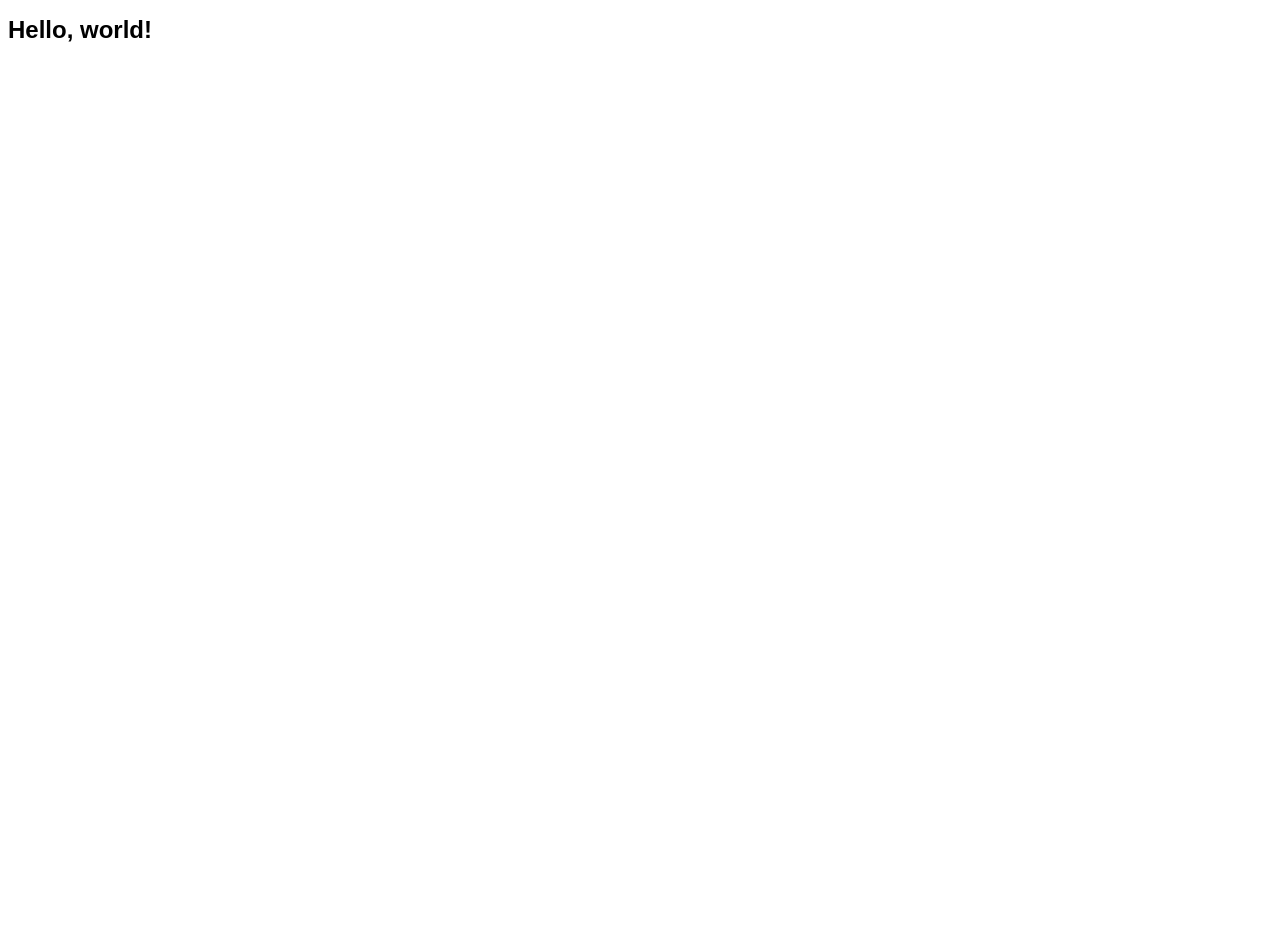
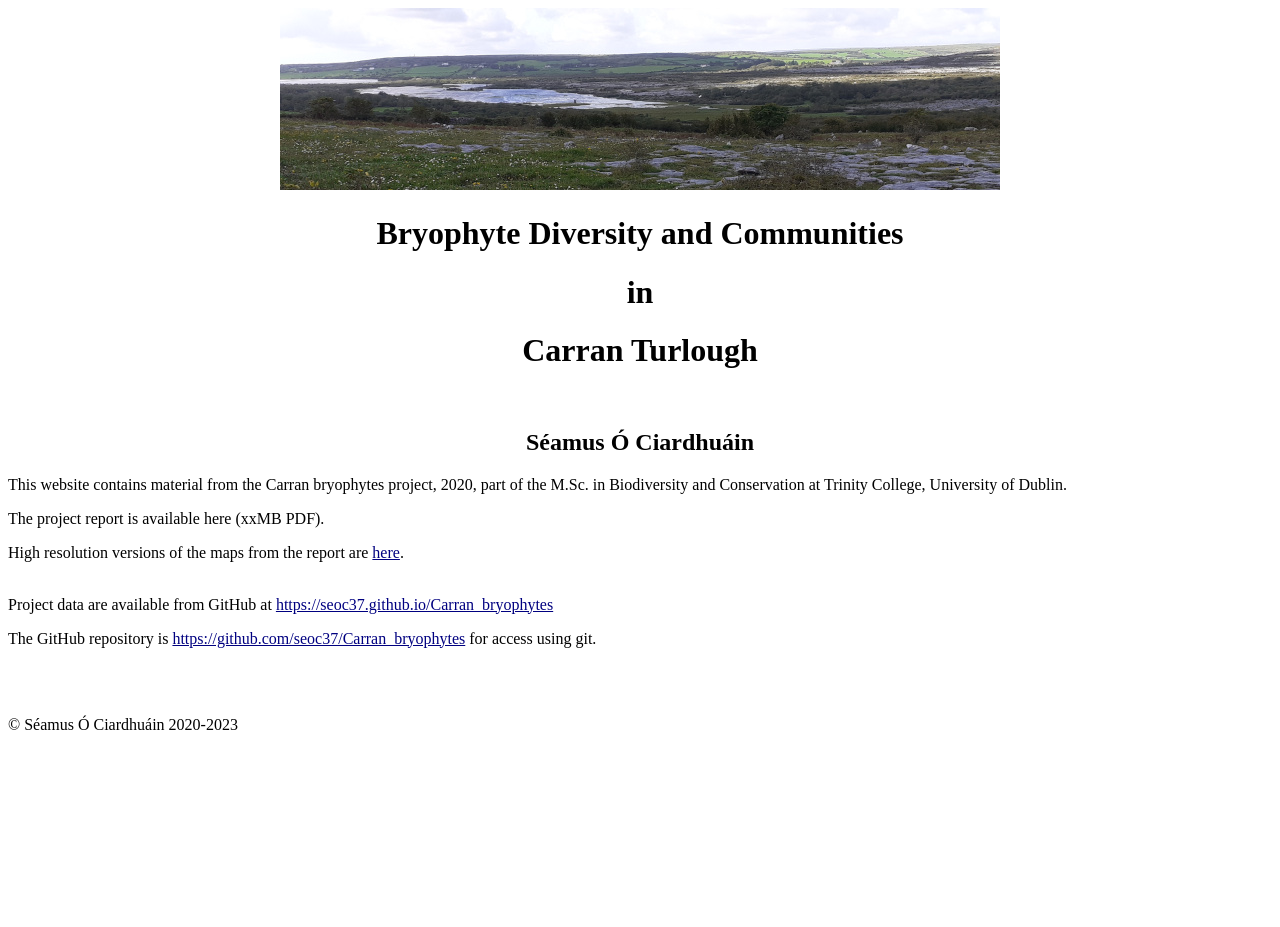
Before and after one commit to seoc37/Carran_bryophytes, a plain HTML site: page index.html in a window 1280 px wide. Before the commit the page ends 800 px from the top, so only its background shows below. Drawn offline with Linux system fonts and the light colour scheme.

Commit message:
Web page with image and first links.

```diff
--- a/index.html
+++ b/index.html
@@ -1,26 +1,58 @@
 <!DOCTYPE html>
 <html>
-<head>
-	<meta http-equiv="content-type" content="text/html; charset=utf-8"/>
-	<title></title>
-	<meta name="generator" content="LibreOffice 7.3.6.2 (Linux)"/>
-	<meta name="created" content="2022-12-29T17:34:58.401729021"/>
-	<meta name="changed" content="2022-12-29T17:35:42.107652537"/>
-	<style type="text/css">
-		@page { size: 21cm 29.7cm; margin: 2cm }
-		p { line-height: 115%; margin-bottom: 0.25cm; background: transparent }
-		h1 { margin-bottom: 0.21cm; background: transparent; page-break-after: avoid }
-		h1.western { font-family: "Liberation Sans", sans-serif; font-size: 18pt; font-weight: bold }
-		h1.cjk { font-family: "Noto Sans SC Regular"; font-size: 18pt; font-weight: bold }
-		h1.ctl { font-family: "Lucida Sans"; font-size: 18pt; font-weight: bold }
-		a:link { color: #000080; so-language: zxx; text-decoration: underline }
-		a:visited { color: #800000; so-language: zxx; text-decoration: underline }
-	</style>
-</head>
-<body lang="en-IE" link="#000080" vlink="#800000" dir="ltr"><h1 class="western">
-Hello, world!</h1>
-<p style="line-height: 100%; margin-bottom: 0cm"><br/>
-
-</p>
-</body>
+  <head>
+    <meta http-equiv="content-type" content="text/html; charset=UTF-8">
+    <title></title>
+    <meta name="generator" content="LibreOffice 7.3.6.2 (Linux)">
+    <meta name="created" content="2022-12-29T17:34:58.401729021">
+    <meta name="changed" content="2022-12-30T23:25:06.186834222">
+  </head>
+  <body dir="ltr" link="#000080" lang="en-IE" vlink="#800000">
+    <div align="center"><img moz-do-not-send="true"
+        src="carran_view.jpg" title="Carran turlough from the northeast"
+        alt="Carran turlough from the northeast" width="720"
+        height="182"></div>
+    <h1 class="western" align="center"> Bryophyte Diversity and
+      Communities <br>
+    </h1>
+    <h1 class="western" align="center">in</h1>
+    <h1 class="western" align="center">Carran Turlough<br>
+    </h1>
+    <br>
+    <h2 class="western" align="center">Séamus Ó Ciardhuáin</h2>
+    <p>This website contains material from the Carran bryophytes
+      project, 2020, part of the M.Sc. in Biodiversity and Conservation
+      at Trinity College, University of Dublin.<br>
+    </p>
+    <p>The project report is available here (xxMB PDF).<br>
+    </p>
+    <p>High resolution versions of the maps from the report are <a
+        moz-do-not-send="true"
+href="https://github.com/seoc37/Carran_bryophytes/tree/main/report/maps/pdf">here</a>.<br>
+    </p>
+    <p><br>
+      Project data are available from GitHub at <a
+        moz-do-not-send="true"
+        href="https://seoc37.github.io/Carran_bryophytes">https://seoc37.github.io/Carran_bryophytes</a><br>
+    </p>
+    <p>The GitHub repository is <a moz-do-not-send="true"
+        href="https://github.com/seoc37/Carran_bryophytes">https://github.com/seoc37/Carran_bryophytes</a>
+      for access using git.<br>
+    </p>
+    <p><br>
+    </p>
+    <p><br>
+      © Séamus Ó Ciardhuáin 2020-2023<br>
+      <br>
+    </p>
+    <br>
+    <p> <br>
+    </p>
+    <p><br>
+      <br>
+    </p>
+    <p><br>
+      <br>
+    </p>
+  </body>
 </html>
```
Also changed, not shown: carran_view.jpg (added).
